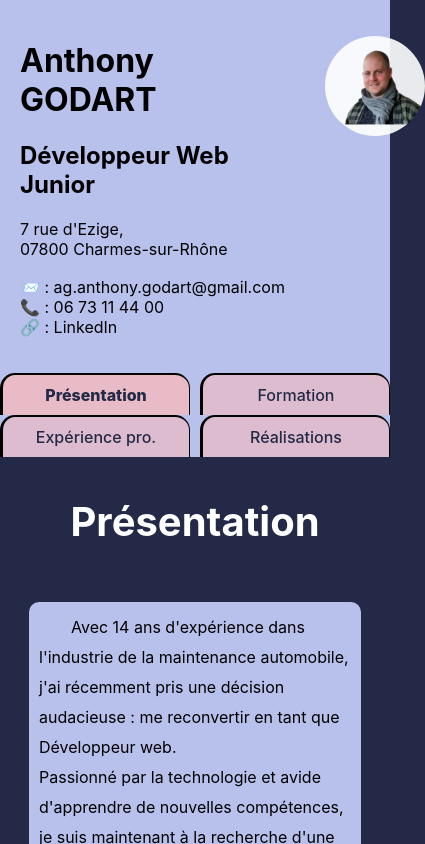
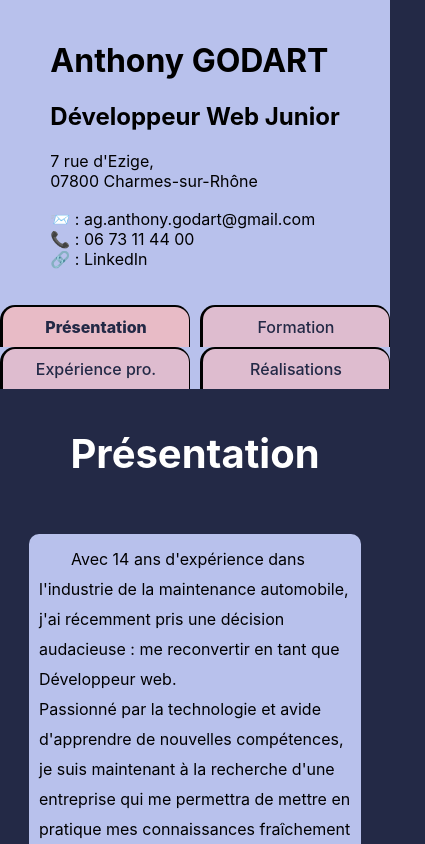
Before and after one commit to AnthonyGodart/portfolio, a React (Create React App) app: page /Achievements in a window 390 px wide. Shown: the top 844 px of the page, 425 px wide, since content can reach past the window. Built offline with nearby package versions, Linux system fonts and the light colour scheme.

Commit message:
corrected responsive display

```diff
--- a/src/components/Header/header.module.css
+++ b/src/components/Header/header.module.css
@@ -47,3 +47,9 @@
         white-space: nowrap;
     }
 }
+
+@media screen and (max-width: 420px){
+    .topHeader{
+        justify-content: center;
+    }
+}
--- a/src/components/ProfilePicture/profilePicture.module.css
+++ b/src/components/ProfilePicture/profilePicture.module.css
@@ -17,3 +17,9 @@
     }
 
 }
+
+@media screen and (max-width: 420px) {
+    .profilePic{
+        display: none;
+    }
+}
```
